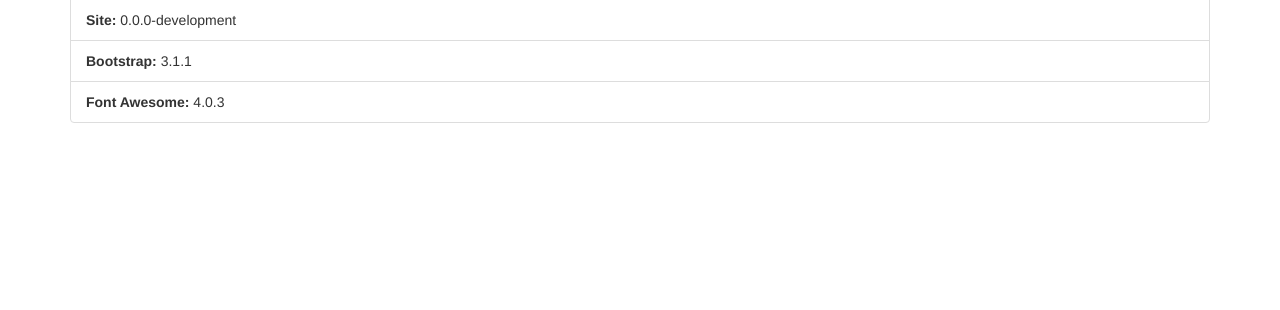
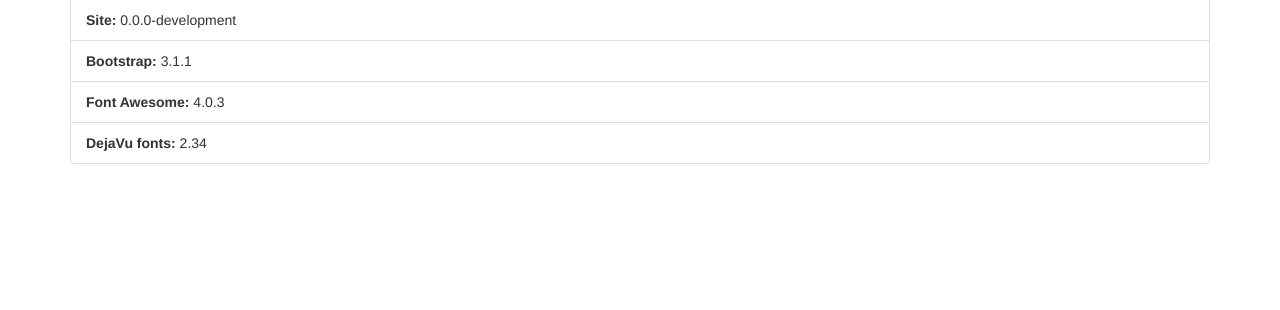
Before and after one commit to eyolfson/site, a Django app: page /version/ in a window 1280 px wide. Shown: the part 224-534 px from the top of the page. Run offline with Django 3.2, Linux system fonts and the light colour scheme; some libraries are stand-ins or nearby versions.

Commit message:
Add DejaVu font version number

```diff
--- a/templates/version.html
+++ b/templates/version.html
@@ -12,5 +12,6 @@
   <li class="list-group-item"><strong>Site:</strong> {{ site_version }}</li>
   <li class="list-group-item"><strong>Bootstrap:</strong> 3.1.1</li>
   <li class="list-group-item"><strong>Font Awesome:</strong> 4.0.3</li>
+  <li class="list-group-item"><strong>DejaVu fonts:</strong> 2.34</li>
 </ul>
 {% endblock %}
```
